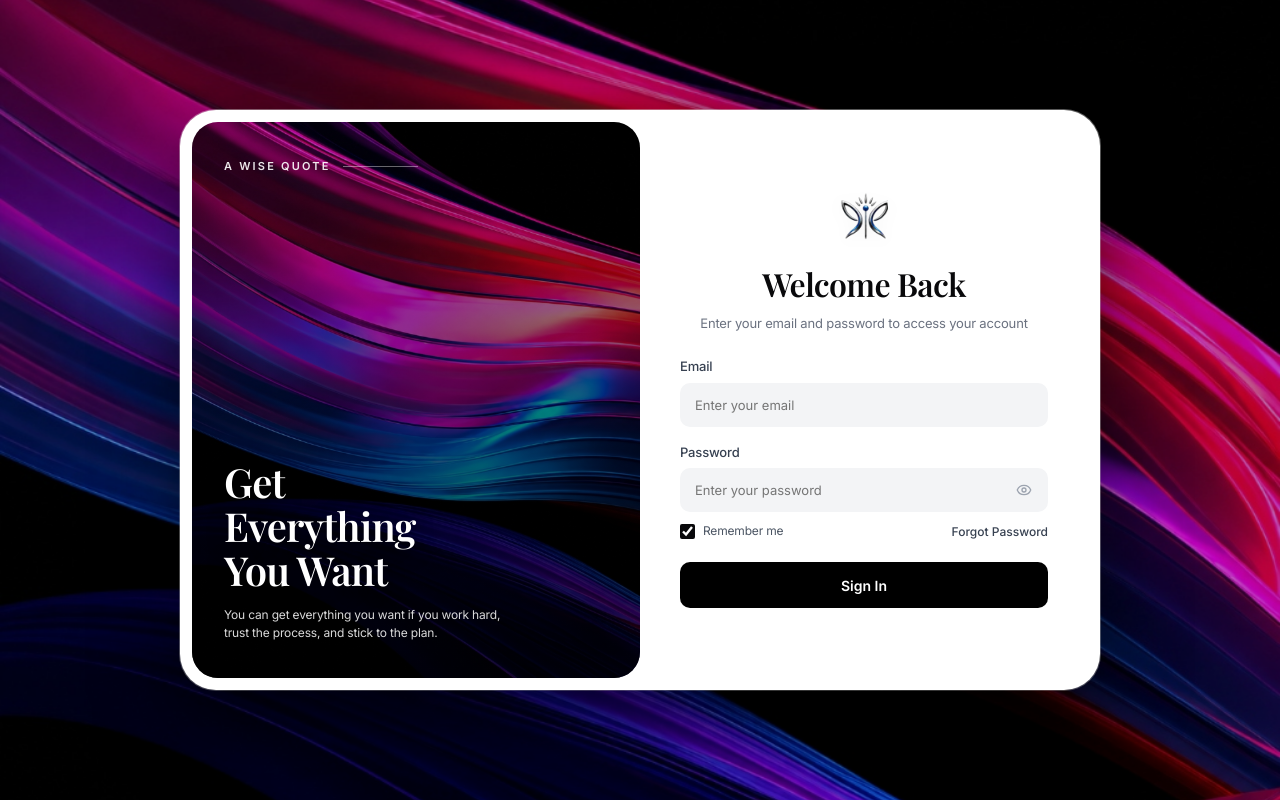
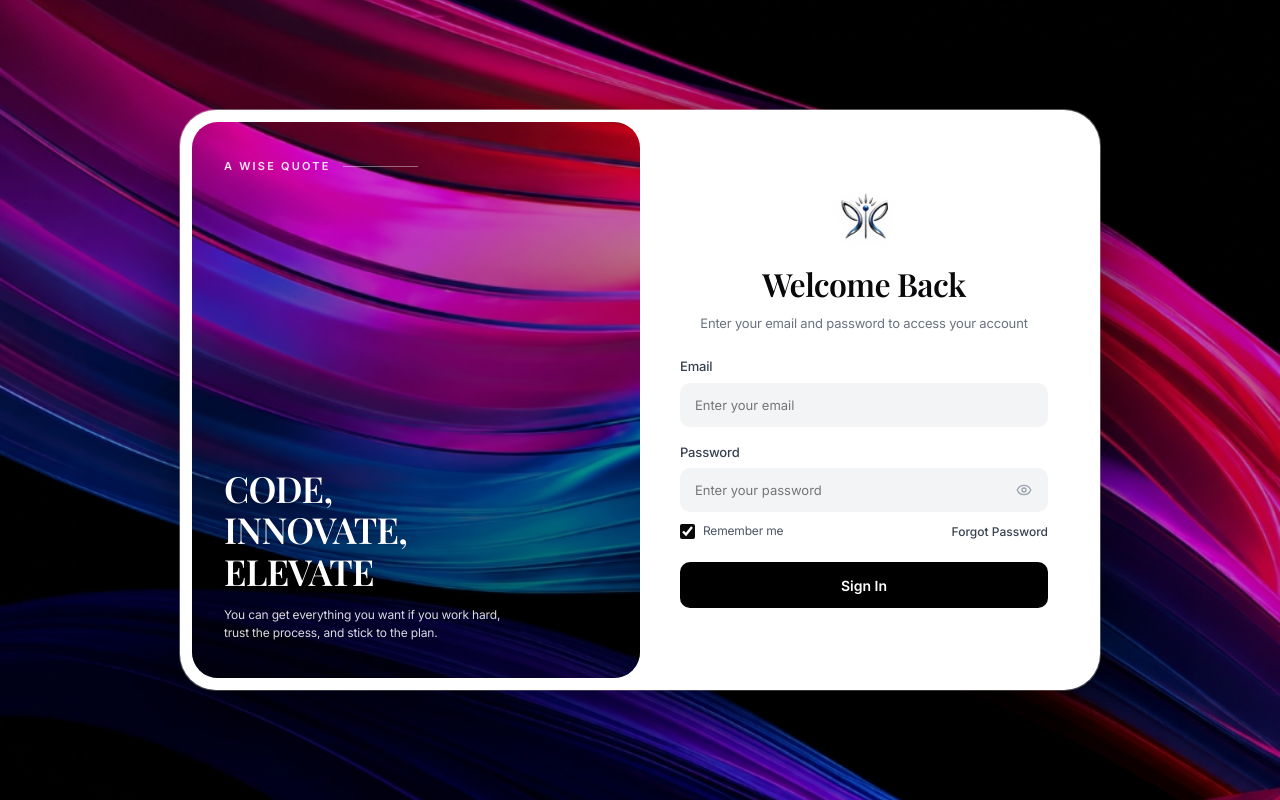
Before and after one commit to Grabit-Main/KSS-WORKMATE, a React (Vite) app in the folder frontend/: page /login in a window 1280 px wide. Built offline with nearby package versions, Linux system fonts and the light colour scheme; no server answers; a web font is replaced by a local one.

Commit message:
Update hero heading to CODE, INNOVATE, ELEVATE and align background wave flow

```diff
--- a/frontend/src/pages/LoginPage.jsx
+++ b/frontend/src/pages/LoginPage.jsx
@@ -179,7 +179,8 @@ const LoginPage = () => {
           overflow: 'hidden',
           backgroundImage: 'url("/login_hero_waves.jpg")',
           backgroundSize: 'cover',
-          backgroundPosition: 'left center',
+          backgroundPosition: 'center',
+          backgroundAttachment: 'fixed',
           backgroundRepeat: 'no-repeat',
           width: '100%',
           height: '100%',
@@ -193,7 +194,7 @@ const LoginPage = () => {
           <div style={{
             position: 'absolute',
             inset: 0,
-            background: 'linear-gradient(180deg, rgba(0, 0, 0, 0.25) 0%, rgba(0, 0, 0, 0.75) 100%)',
+            background: 'linear-gradient(180deg, rgba(0, 0, 0, 0.15) 0%, rgba(0, 0, 0, 0.65) 100%)',
             zIndex: 1
           }} />
 
@@ -226,17 +227,17 @@ const LoginPage = () => {
           <div style={{ position: 'relative', zIndex: 2, marginTop: 'auto' }}>
             <h1 style={{
               fontFamily: "'Playfair Display', 'DM Serif Display', Georgia, serif",
-              fontSize: 'clamp(32px, 3.5vw, 40px)',
+              fontSize: 'clamp(28px, 3.2vw, 36px)',
               fontWeight: 600,
-              lineHeight: 1.1,
+              lineHeight: 1.15,
               color: '#FFFFFF',
               letterSpacing: '-0.02em',
               margin: '0 0 14px 0',
               textShadow: '0 4px 20px rgba(0, 0, 0, 0.4)'
             }}>
-              Get<br />
-              Everything<br />
-              You Want
+              CODE,<br />
+              INNOVATE,<br />
+              ELEVATE
             </h1>
             <p style={{
               fontSize: '12px',
```
